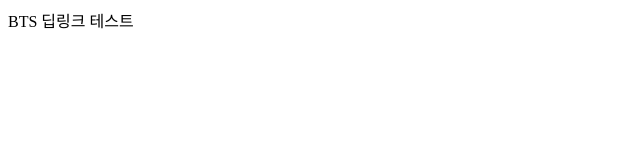
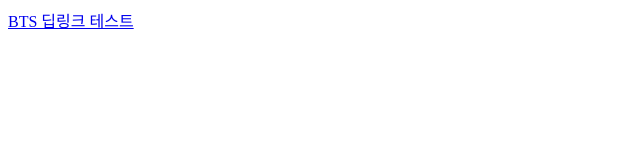
Before and after one commit to kimymym1/iNiS, a plain HTML site: page index.html in a window 1280 px wide. Shown: the whole page, without its empty margins (0-640 px from the left). Drawn offline with Linux system fonts and the light colour scheme.

Commit message:
Update index.html

```diff
--- a/index.html
+++ b/index.html
@@ -1,5 +1,5 @@
 <html>
   <body>
-    <a link src="https://weverse.io/bts/live/3-104378531">BTS 딥링크 테스트</a>
+    <a href="https://weverse.io/bts/live/3-104378531">BTS 딥링크 테스트</a>
   </body>
 </html>
```
